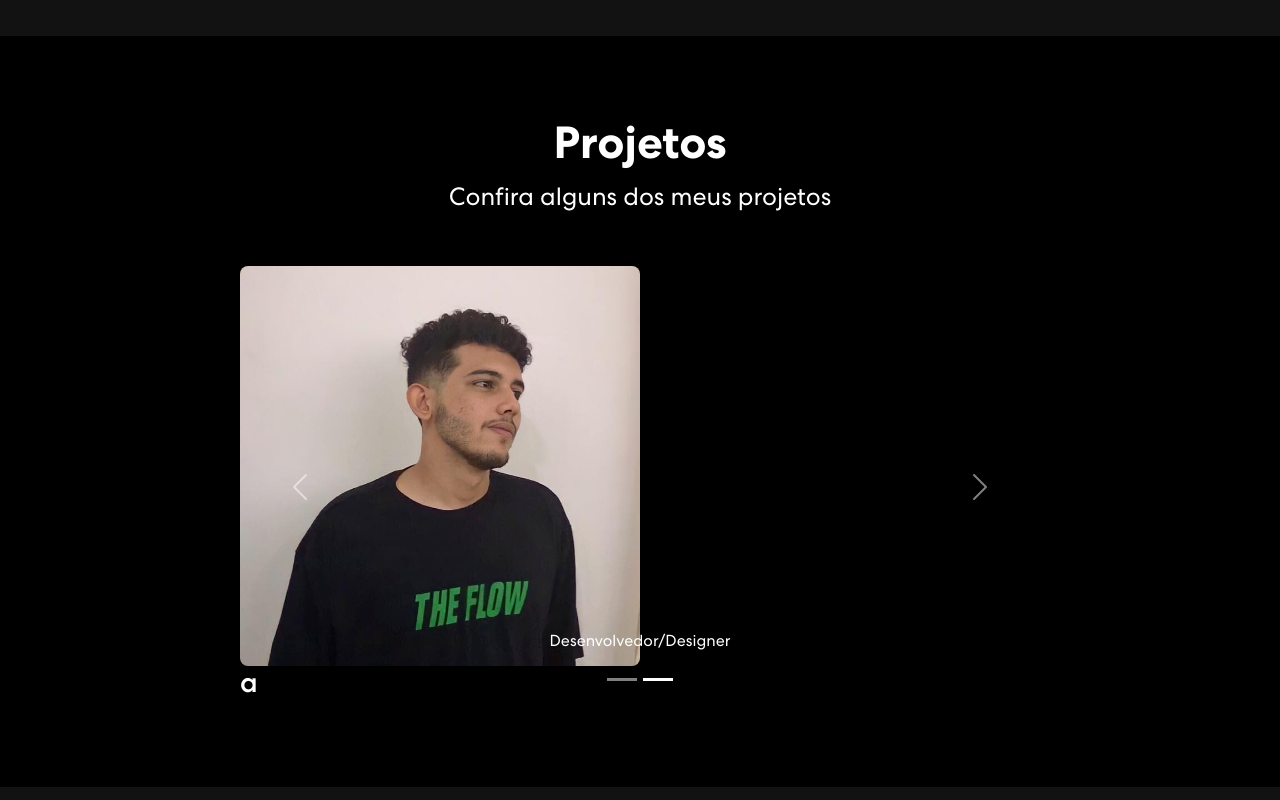
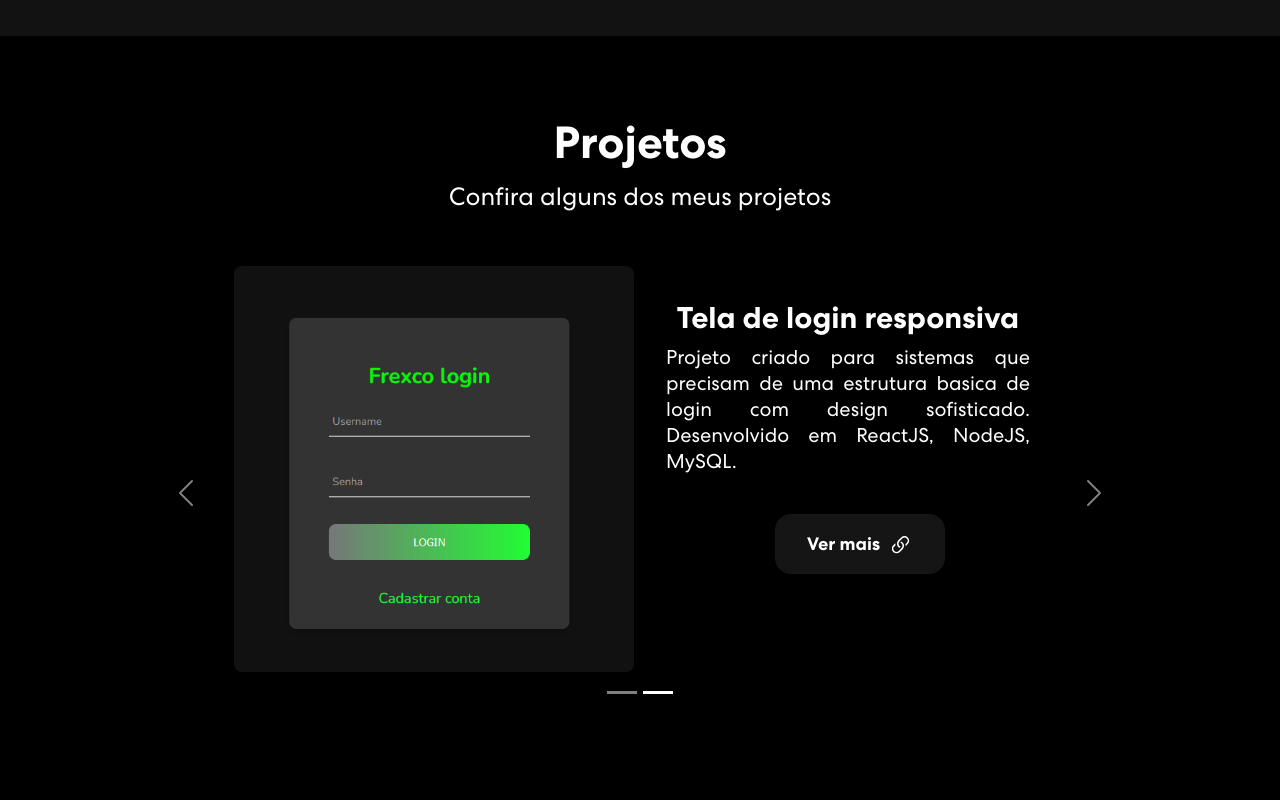
Before and after one commit to PedroSavio/portifolio, a React (Create React App) app: page / in a window 1280 px wide. Shown: the part 1261-2061 px from the top of the page. Built offline with nearby package versions, Linux system fonts and the light colour scheme.

Commit message:
painel de skills

```diff
--- a/src/components/NavBar/style.css
+++ b/src/components/NavBar/style.css
@@ -99,7 +99,6 @@ span.navbar-text {
     background-color: transparent;
     transition: 0.3s ease-in-out;
 }
-/************ !! VERIFICAR PORQUE A ANIMAÇÃO DO BOTÃO NÃO ESTA FUNCIONANDO COMO DEVERIA !! ************/
 
 /************ Define uma prioridade para o span ************/
 .navbar-text button span {
--- a/src/components/Page-Projects/index.js
+++ b/src/components/Page-Projects/index.js
@@ -1,7 +1,7 @@
-import { useEffect, useState } from 'react';
-import { Container, Row, Col, Carousel } from 'react-bootstrap';
-import { Braces, ArrowDownShort, Server, HddNetwork, FiletypePy } from 'react-bootstrap-icons'
-import fotoFrente from '../../assets/img/foto-frente.png'
+import { Container, Carousel } from 'react-bootstrap';
+import { Link45deg } from 'react-bootstrap-icons'
+import fotoFeedback from '../../assets/img/FotoFeedback.png'
+import fotoLogin from '../../assets/img/FotoLogin.png'
 
 import './style.css';
 
@@ -18,20 +18,37 @@ function Projects() {
                     <Carousel>
                         <Carousel.Item>
                             <div className='content_carousel'>
-                                <img src={fotoFrente}/>
-                                <h2>Sistema de Feedback</h2>
-
+                                <div>
+                                    <img src={fotoFeedback} alt='imagem1'/>
+                                </div>
+                                <div className='corousel_text'>
+                                    <h2>Sistema de Feedback</h2>
+                                    <p>Projeto criado para auxiliar empresas a coletar feedbacks de seus clientes, facilitando assim o processo de logistica reversa.
+                                        Desenvolvido em ReactJS, NodeJS, SQL lite com testes unitários em JEST.
+                                    </p>
+                                    <button>
+                                        <span>Ver mais</span>
+                                        <Link45deg size={25} />
+                                    </button>
+                                </div>
                             </div>
                         </Carousel.Item>
                         <Carousel.Item>
-                            <img src={fotoFrente}/>
-                              <h3>a</h3>
-                            <Carousel.Caption>
-                            <div>
-
-                              <p>Desenvolvedor/Designer</p>
+                            <div className='content_carousel'>
+                                <div>
+                                    <img src={fotoLogin} alt='imagem2'/>
+                                </div>
+                                <div className='corousel_text'>
+                                    <h2>Tela de login responsiva</h2>
+                                    <p>Projeto criado para sistemas que precisam de uma estrutura basica de login com design sofisticado.
+                                        Desenvolvido em ReactJS, NodeJS, MySQL.
+                                    </p>
+                                    <button>
+                                        <span>Ver mais</span>
+                                        <Link45deg size={25} />
+                                    </button>
+                                </div>
                             </div>
-                            </Carousel.Caption>
                         </Carousel.Item>
                     </Carousel>
                 </div>
--- a/src/components/Page-Projects/style.css
+++ b/src/components/Page-Projects/style.css
@@ -14,28 +14,71 @@
 .header span{
     font-size: 25px;
 }
-
 .content {
     padding: 0 1.5rem;
     display: flex;
     justify-content: center;
 }
+.carousel {
+    width: 1400px;
+    display: flex;
+}
 
-.carousel {
+.carousel-inner {
+    margin-left: 8rem;
+    margin-right: 9rem;
+    margin-bottom: 3rem ;
+}
 
-    width:800px;
-}
 .carousel h2 {
     font-size: 30px;
     font-weight: 800;
-    padding-left:20px;
-}
-.content img{
-    width: 400px;
-    border-radius: .5rem;
-    display: block;
 }
 
 .content_carousel{
     display: flex;
 }
+
+.corousel_text button{
+    margin-top: 1.5rem;
+    margin-left: 1.5rem;
+    padding: 1rem 2rem;
+    border-radius: 1rem;
+    border: none;
+    background-color: #151515;
+    color: white;
+    font-size: 18px;
+    font-weight: 800;
+    cursor: pointer;
+    transition: 0.5s ease-in-out;
+}
+
+.corousel_text svg{
+    margin-left: 0.5rem;
+}
+
+.corousel_text button:hover{
+    color: rgb(0, 118, 197);
+    background: linear-gradient(90.21deg, rgba(17, 3, 221, 0.5) -5.91%, rgba(10, 10, 10, 0.5) 111.58%);
+    transition: 0.5s ease-in-out;
+}
+
+.corousel_text{
+    margin-left: 2.0rem;
+    display: flex;
+    justify-content: center;
+    align-items: center;
+    align-content: center;
+    flex-wrap: wrap;
+    margin-bottom: 4rem
+}
+
+.content_carousel img{
+    width: 400px;
+    border-radius: .5rem;
+}
+
+.content_carousel p{
+    font-size: 20px;
+    text-align: justify;
+}
--- a/src/components/Page-Skills/index.js
+++ b/src/components/Page-Skills/index.js
@@ -20,11 +20,13 @@ function Skills() {
     useEffect(() => {
         let pannels = Object.keys(statePannels)
         let currentState = [pannels]
+        console.log("PAA 1",  currentState, pannels)
 
         pannels.map((p) => {
-            p != selectedPannel ? currentState[selectedPannel] = !statePannels[selectedPannel] : currentState[selectedPannel] = false
+            p == selectedPannel ? currentState[selectedPannel] = !statePannels[selectedPannel] : currentState[p] = statePannels[p]
+            console.log("PAA",  selectedPannel)
         })
-        console.log("Estou clicando")
+        console.log("Estou clicando", )
         setStatePannels(currentState)
     },[selectedPannel])
 
```
Also changed, not shown: src/assets/img/FotoFeedback.png (added), src/assets/img/FotoLogin.png (added).
